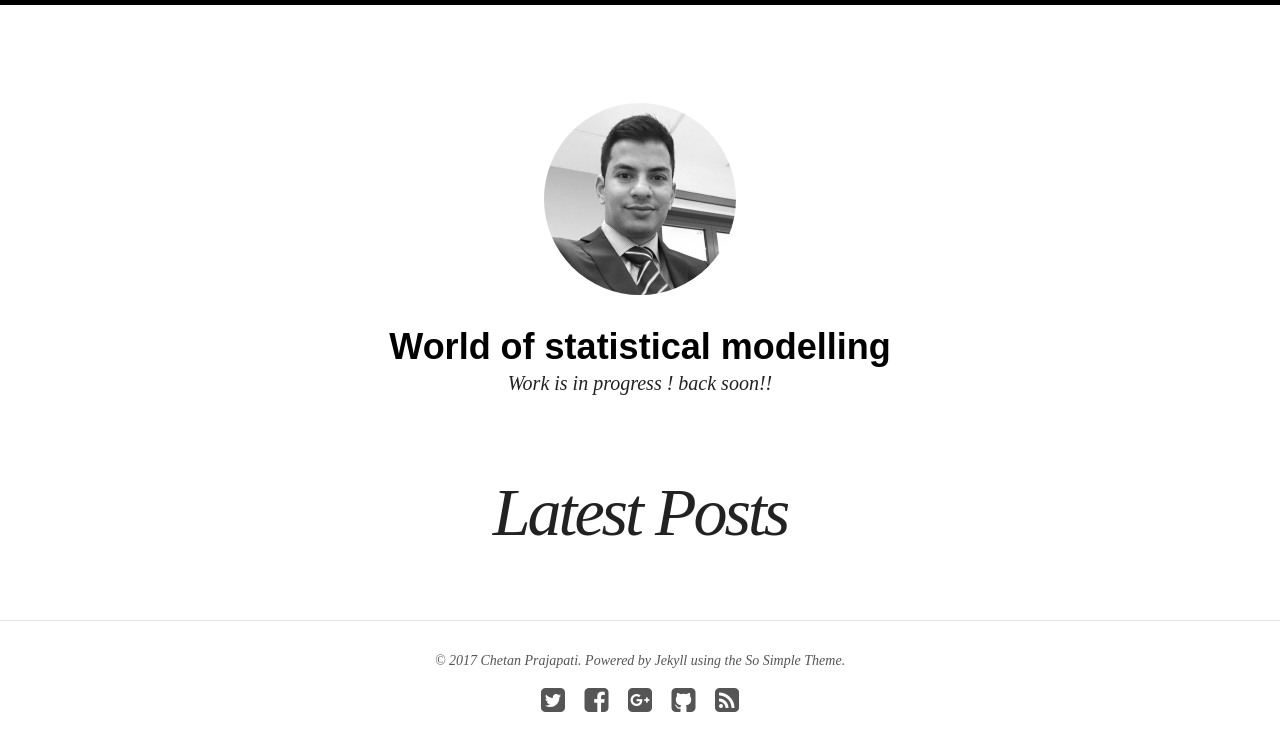
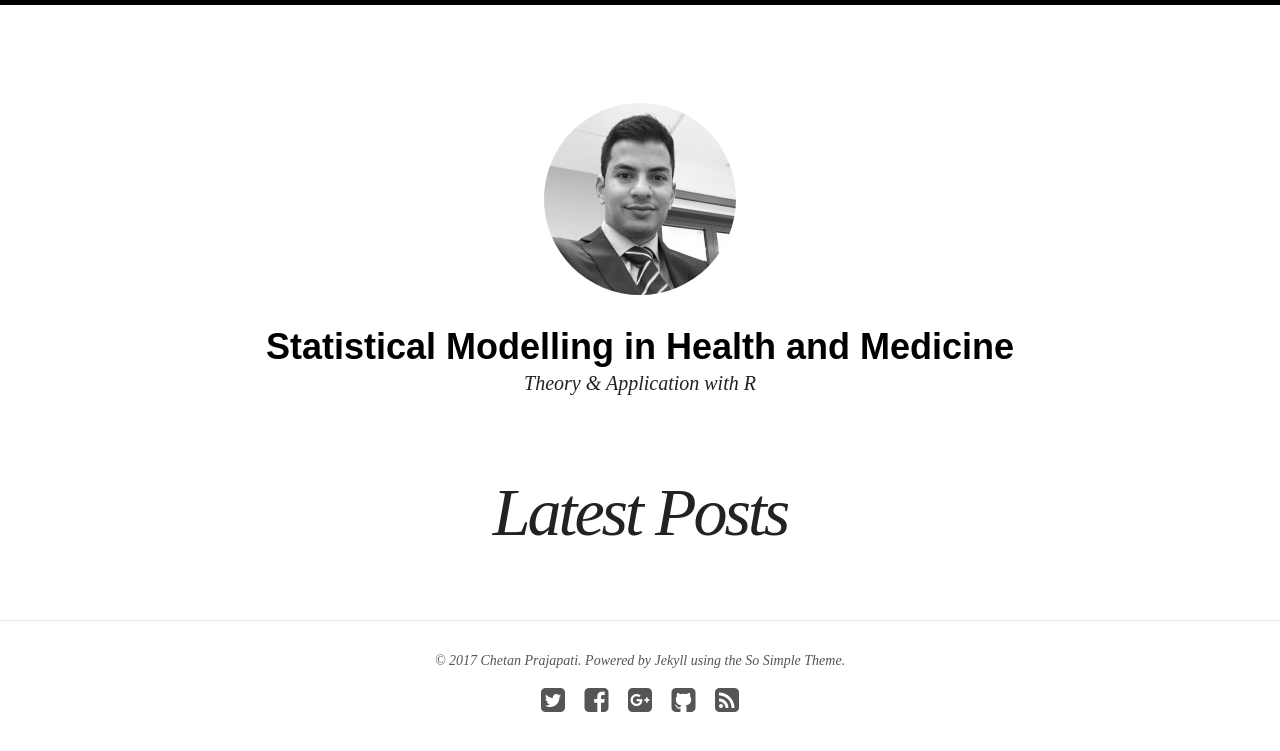
Before and after one commit to statistical-evidence/statistical-evidence.github.io, a Jekyll site: the page built from index.html, in a window 1280 px wide. Shown: the top 751 px of the page. Built offline with Jekyll 4.4.1, drawn with Linux system fonts in a browser that asks for light colours; nearby versions of some CDN libraries.

Commit message:
Changed title

```diff
--- a/_config.yml
+++ b/_config.yml
@@ -1,8 +1,8 @@
 # Site wide configuration
 
-title: World of statistical modelling
+title: Statistical Modelling in Health and Medicine
 locale: en_US
-description: Work is in progress ! back soon!!
+description: Theory & Application with R
 logo: site-logo.png
 search: true
 url: https://statistical-evidence.github.io/
```
